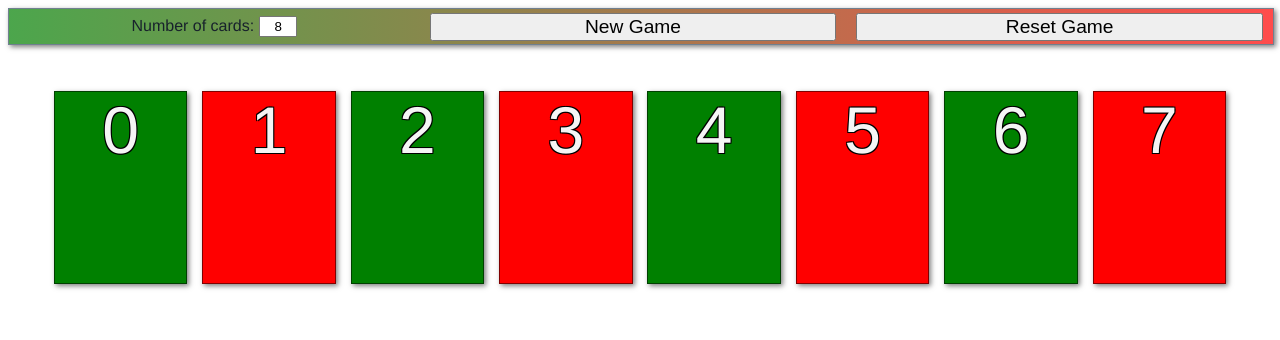
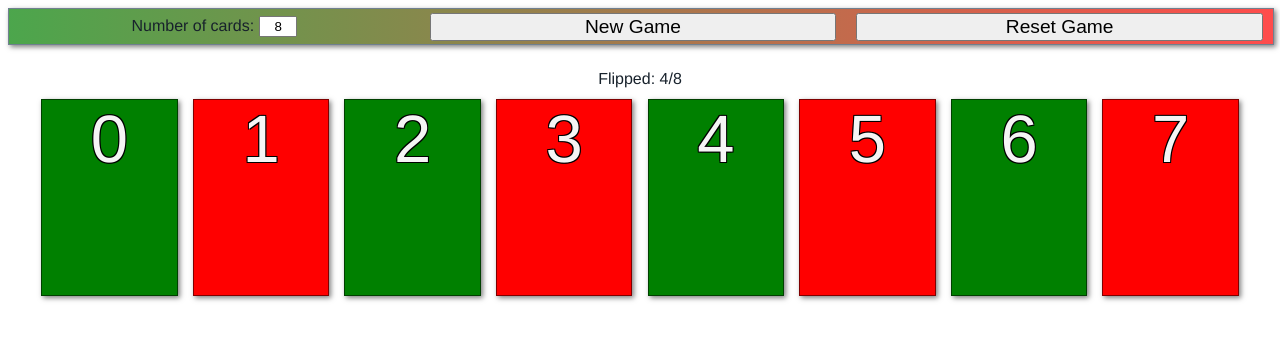
Before and after one commit to hippibruder/card_flip, a Vue app: page / in a window 1280 px wide. Shown: the top 340 px of the page. Built offline with nearby package versions, Linux system fonts and the light colour scheme.

Commit message:
display flipped/leftover count

```diff
--- a/src/App.vue
+++ b/src/App.vue
@@ -1,7 +1,17 @@
 <template>
   <settings @new-game="newGame" @reset-game="resetGame"></settings>
-  <card-list :cards="game.cards" @card-clicked="cardClicked"></card-list>
-  <game-over :win="game.win" :lose="game.lose" @new-game="newGame" @reset-game="resetGame"></game-over>
+  <card-list
+    :cards="game.cards"
+    :numLeftover="game.leftovers.length"
+    :numFlipped="game.flipped.length"
+    @card-clicked="cardClicked"
+  ></card-list>
+  <game-over
+    :win="game.win"
+    :lose="game.lose"
+    @new-game="newGame"
+    @reset-game="resetGame"
+  ></game-over>
 </template>
 
 <script>
--- a/src/Game.js
+++ b/src/Game.js
@@ -43,6 +43,10 @@ export default class Game {
         return this.cards.filter((c) => !c.removed);
     }
 
+    get flipped() {
+        return this.leftovers.filter(c => c.flipped);
+    }
+
     get win() {
         if (this.numCards === 0) {
             return false;
@@ -56,8 +60,7 @@ export default class Game {
             return false;
         }
 
-        const flipped = this.leftovers.filter(c => c.flipped);
-        return flipped.length === 0;
+        return this.flipped.length === 0;
     }
 }
 
--- a/src/components/CardList.vue
+++ b/src/components/CardList.vue
@@ -1,4 +1,7 @@
 <template>
+  <div class="card-list-info">
+    Flipped: {{ numFlipped }}/{{ numLeftover }}
+  </div>
   <div class="card-list">
     <card
       v-for="(c, i) in cards"
@@ -19,8 +22,9 @@ export default {
     Card,
   },
   props: {
-    msg: String,
     cards: Array,
+    numFlipped: Number,
+    numLeftover: Number,
   },
   methods: {
     cardClicked(index, flipped) {
@@ -48,6 +52,6 @@ export default {
 <style scoped>
 .card-list {
   display: flex;
-  margin: 3vw;
+  margin: .4vh 2vw 0vh;
 }
 </style>
```
